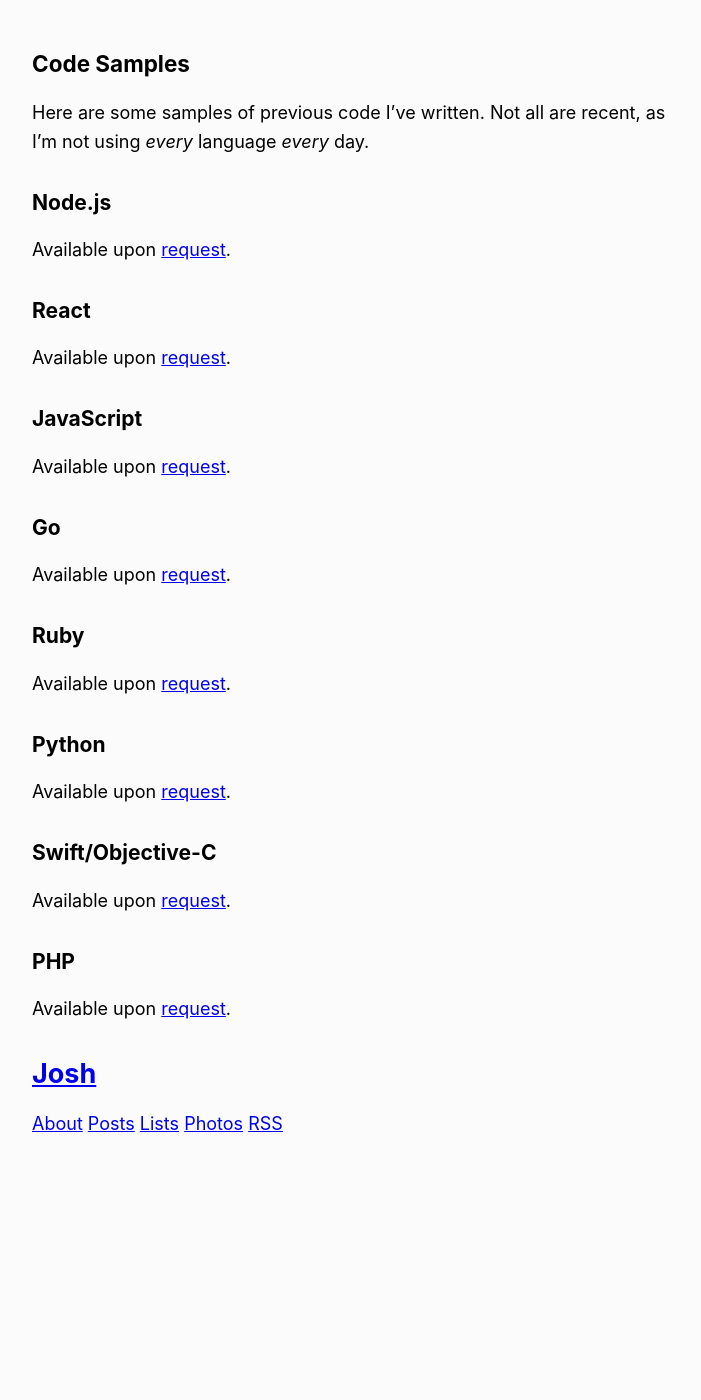
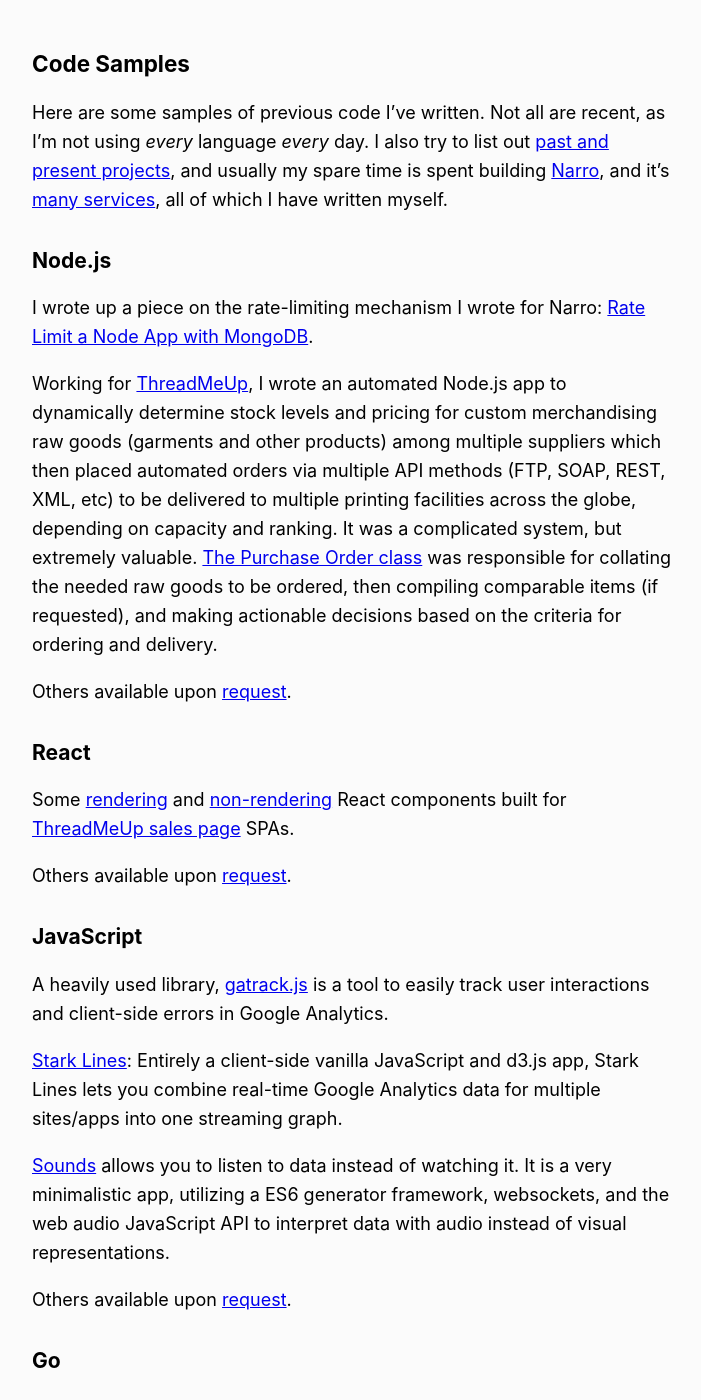
Before and after one commit to joshbeckman/andjosh.github.io, a Jekyll site: the page built from code-samples.md, in a window 1280 px wide and 1400 px high. Shown: the whole window, without its empty margins (288-989 px from the left). Built offline with Jekyll 4.4.1, drawn with Linux system fonts in a browser that asks for light colours; some of the changed text lies outside the part shown.

Commit message:
Flesh out the code samples

```diff
--- a/code-samples.md
+++ b/code-samples.md
@@ -4,25 +4,47 @@
 permalink: /code-samples/
 ---
 
-Here are some samples of previous code I've written. Not all are recent, as I'm not using _every_ language _every_ day.
+Here are some samples of previous code I've written. Not all are recent, as I'm not using _every_ language _every_ day. I also try to list out [past and present projects](/lists/project), and usually my spare time is spent building [Narro](//www.narro.co), and it's [many services](//narro.co/apps), all of which I have written myself.
 
 ### Node.js
-Available upon [request](mailto:email@andjosh.com).
+I wrote up a piece on the rate-limiting mechanism I wrote for Narro: [Rate Limit a Node App with MongoDB](/2016/03/13/rate-limit-node-mongodb/).
+
+Working for [ThreadMeUp](//threadmeup.com), I wrote an automated Node.js app to dynamically determine stock levels and pricing for custom merchandising raw goods (garments and other products) among multiple suppliers which then placed automated orders via multiple API methods (FTP, SOAP, REST, XML, etc) to be delivered to multiple printing facilities across the globe, depending on capacity and ranking. It was a complicated system, but extremely valuable. [The Purchase Order class](https://gist.github.com/andjosh/99b322b7ecd6b71ea854fdccdb61eeea) was responsible for collating the needed raw goods to be ordered, then compiling comparable items (if requested), and making actionable decisions based on the criteria for ordering and delivery.
+
+Others available upon [request](mailto:email@andjosh.com).
 
 ### React
-Available upon [request](mailto:email@andjosh.com).
+Some [rendering](https://gist.github.com/andjosh/54c20cb38670d7462e901c2170c5c396) and [non-rendering](https://gist.github.com/andjosh/d4663f4622caba7d35e26e44ec9514e4) React components built for [ThreadMeUp sales page](//threadmeup.com/maximumeffort) SPAs.
+
+Others available upon [request](mailto:email@andjosh.com).
 
 ### JavaScript
-Available upon [request](mailto:email@andjosh.com).
+A heavily used library, [gatrack.js](/gatrack.js) is a tool to easily track user interactions and client-side errors in Google Analytics.
+
+[Stark Lines](//starklines.andjosh.com): Entirely a client-side vanilla JavaScript and d3.js app, Stark Lines lets you combine real-time Google Analytics data for multiple sites/apps into one streaming graph.
+
+[Sounds](//sounds.andjosh.com?id=narro) allows you to listen to data instead of watching it. It is a very minimalistic app, utilizing a ES6 generator framework, websockets, and the web audio JavaScript API to interpret data with audio instead of visual representations.
+
+Others available upon [request](mailto:email@andjosh.com).
 
 ### Go
-Available upon [request](mailto:email@andjosh.com).
+I wrote up a piece on using database connection middleware in minimalistic Go apps: [Database Middleware in Go](/2015/01/31/middleware-in-go/).
+
+[Gopod](https://github.com/jbckmn/gopod): A podcast/RSS feed generator written in Go.
+
+Others available upon [request](mailto:email@andjosh.com).
 
 ### Ruby
-Available upon [request](mailto:email@andjosh.com).
+While at a previous company, I built a native-content advertising content management system and API that served across Sun-Times properties. This is [a small part of the system](https://gist.github.com/andjosh/3e2d7f684aa7903723a21107cbffcf94) I built to dynamically weight and serve the content based on rank, visibility, position placement, and more criteria.
+
+Others available upon [request](mailto:email@andjosh.com).
 
 ### Python
-Available upon [request](mailto:email@andjosh.com).
+A few years ago, I wrote a malleable algorithm Flask app for Aggrego that dynamically calculated a business's influence across multiple social networks. [Here are some of the basic models](https://gist.github.com/andjosh/db74d2e117ea9863f4b295f252fb5a5a).
+
+While getting my degree in neuroscience, I spent time building machine-learning neuronal-mimicking nets to do image/pattern recognition via multiple training methods (back-propagation, etc).
+
+Others available upon [request](mailto:email@andjosh.com).
 
 ### Swift/Objective-C
 Available upon [request](mailto:email@andjosh.com).
```
